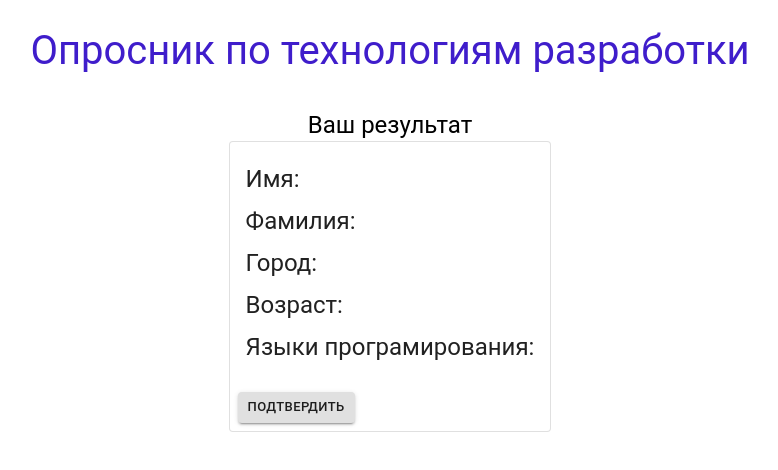
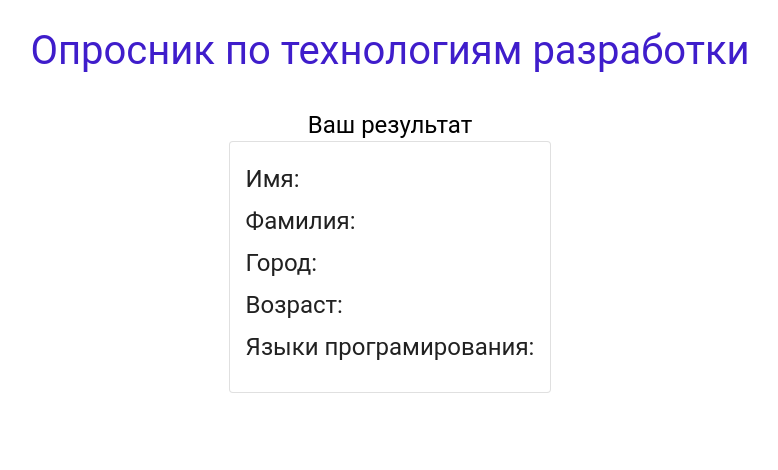
Before and after one commit to vadimqq/qestionnaire, a React (Create React App) app: page /result in a window 1280 px wide. Shown: the top 470 px of the page, without its empty margins (250-1028 px from the left). Built offline with nearby package versions, Linux system fonts and the light colour scheme.

Commit message:
delete unused button

```diff
--- a/src/pages/Result.js
+++ b/src/pages/Result.js
@@ -96,9 +96,6 @@ export const Result = () => {
             </div>
           </div>
         </CardContent>
-        <CardActions>
-          <Button size="small" variant="contained">Подтвердить</Button>
-        </CardActions>
       </Card>
     </MainCard>
   )
```
